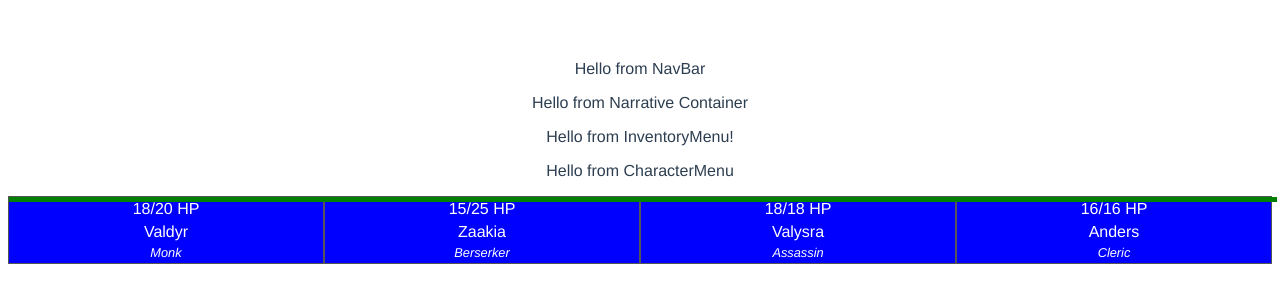
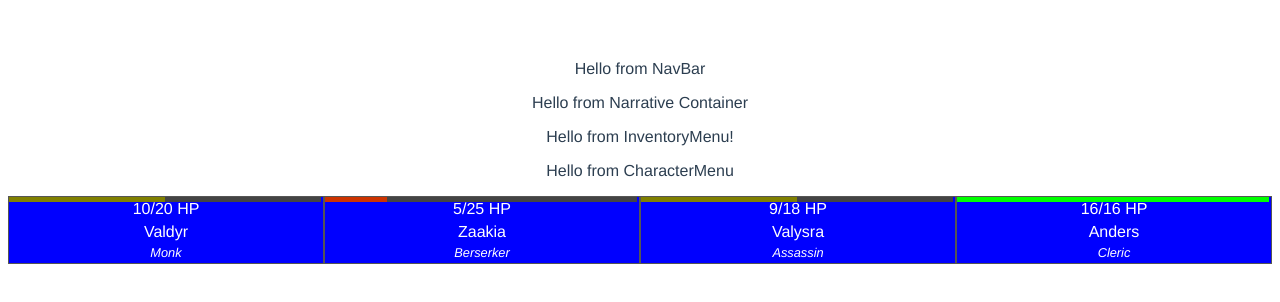
Before and after one commit to kshieldsDTS/vue-rpg, a Vue app: page / in a window 1280 px wide. Shown: the top 302 px of the page. Built offline with nearby package versions, Linux system fonts and the light colour scheme.

Commit message:
complete logic for variable width and color of HP bars based on character current HP in PartyStatusCard

```diff
--- a/src/App.vue
+++ b/src/App.vue
@@ -31,21 +31,21 @@ export default {
           name: 'Valdyr',
           class: 'Monk',
           maxHP: 20,
-          currentHP: 18,
+          currentHP: 10,
         },
         {
           id: 1,
           name: 'Zaakia',
           class: 'Berserker',
           maxHP: 25,
-          currentHP: 15,
+          currentHP: 5,
         },
         {
           id: 2,
           name: 'Valysra',
           class: 'Assassin',
           maxHP: 18,
-          currentHP: 18,
+          currentHP: 9,
         },
         {
           id: 3,
--- a/src/components/PartyStatusCard.vue
+++ b/src/components/PartyStatusCard.vue
@@ -1,6 +1,5 @@
 <template>
-    <!-- <progress :class="[(character.currentHP/character.maxHP) > 0.75 ? 'hp-bar-green' : 'hp-bar-red']" :value="character.currentHP" :max='character.maxHP'></progress> -->
-    <div class="hp-bar-current" :style="{width: (character.currentHP/character.maxHP)}"></div>
+    <div class="hp-bar-current" :style="hpVars"></div>
     <div class="hp-bar-max"></div>
     <p>{{character.currentHP}}/{{character.maxHP}} HP</p>
     <p>{{character.name}}</p>
@@ -12,26 +11,32 @@ export default {
     name: 'PartyStatusCard',
     props: {
         character: Object
+    },
+    computed: {
+        hpVars() {
+            return {
+                '--width': `${(this.character.currentHP/this.character.maxHP)*24.4}%`,
+                '--green': `${(this.character.currentHP/this.character.maxHP)*255}`,
+                '--red': `${Math.abs((this.character.currentHP/this.character.maxHP)*255-255)}`
+            }
+        }
     }
 }
 </script>
 
 <style scoped>
-/* progress {
-    width: 100%
-} */
 .hp-bar-max {
     position: absolute;
-    width: 25%;
+    width: 24.4%;
     height: 5px;
-    background-color: #777;
+    background-color: #444;
     z-index: 1;
 }
 .hp-bar-current {
     position: absolute;
-    width: 25%;
+    width: var(--width);
     height: 5px;
-    background-color: green;
+    background-color: rgb(var(--red), var(--green), 0);
     z-index: 2;
 }
 p {
```
